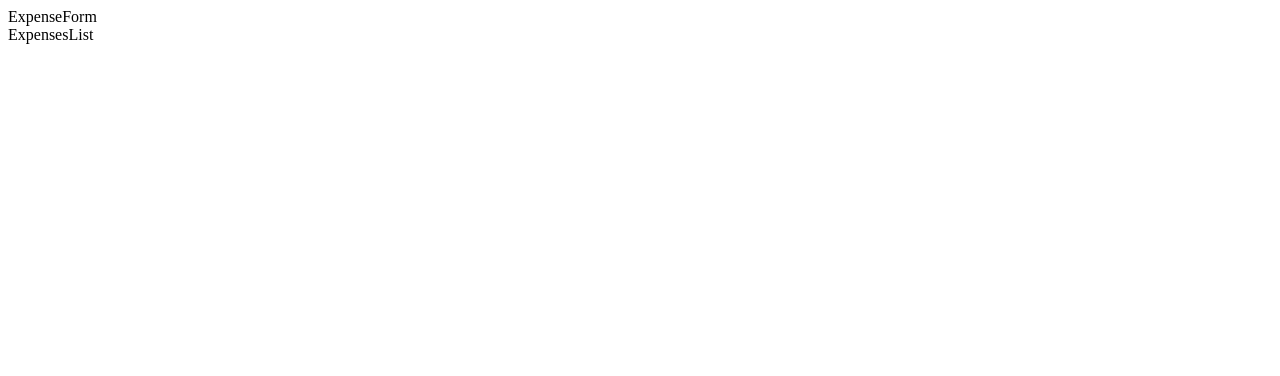
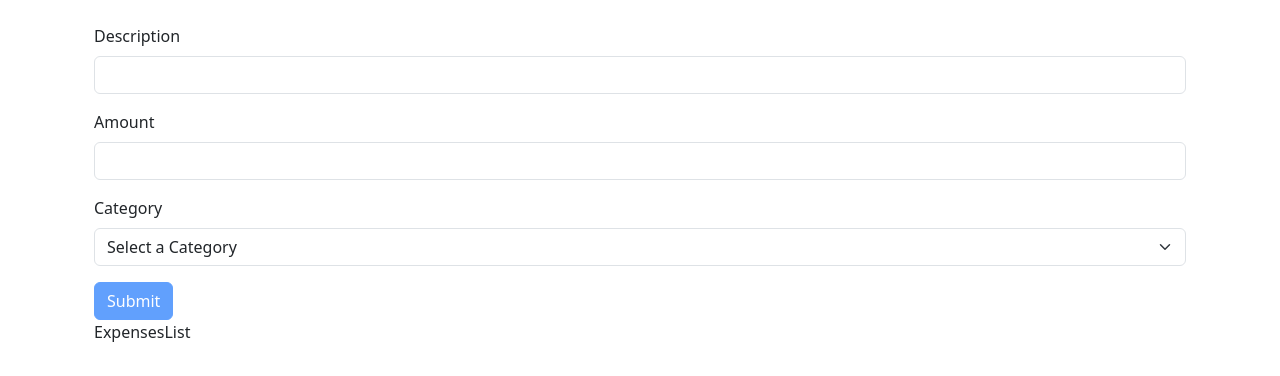
Before and after one commit to lokario/expense-tracker, a React (Vite) app: page / in a window 1280 px wide. Shown: the top 376 px of the page. Built offline with nearby package versions, Linux system fonts and the light colour scheme.

Commit message:
Add ExpenseForm UI and validation
Added react-hook-form and hookform-resolvers for form validation

```diff
--- a/package.json
+++ b/package.json
@@ -10,9 +10,11 @@
     "preview": "vite preview"
   },
   "dependencies": {
+    "@hookform/resolvers": "^3.4.2",
     "bootstrap": "^5.3.3",
     "react": "^18.2.0",
     "react-dom": "^18.2.0",
+    "react-hook-form": "^7.51.5",
     "zod": "^3.23.8"
   },
   "devDependencies": {
--- a/src/App.tsx
+++ b/src/App.tsx
@@ -3,7 +3,7 @@ import ExpensesList from "./components/ExpensesList";
 
 function App() {
 	return (
-		<div>
+		<div className="container p-4">
 			<ExpenseForm />
 			<ExpensesList />
 		</div>
--- a/src/components/ExpenseForm/ExpenseForm.tsx
+++ b/src/components/ExpenseForm/ExpenseForm.tsx
@@ -1,5 +1,90 @@
+import { FieldValues, useForm } from "react-hook-form";
+import { z } from "zod";
+import { zodResolver } from "@hookform/resolvers/zod";
+import CATEGORIES from "../categories";
+
+const schema = z.object({
+	description: z.string({ message: "Description must be a string" }).min(3, { message: "Description must be at least 3 characters" }),
+	amount: z.number({ required_error: "Amount is required", invalid_type_error: "Amount must be a number" }).min(1, { message: "Amount must be at 1 or higher" }),
+	category: z.enum(CATEGORIES),
+});
+
+type FormData = z.infer<typeof schema>;
+
 function ExpenseForm() {
-	return <div>ExpenseForm</div>;
+	const {
+		register,
+		handleSubmit,
+		formState: { errors, isValid },
+	} = useForm<FormData>({ resolver: zodResolver(schema) });
+
+	const onSubmit = (data: FieldValues) => {};
+
+	return (
+		<form onSubmit={handleSubmit(onSubmit)}>
+			<div className="form-group mb-3">
+				<label
+					htmlFor="description"
+					className="form-label"
+				>
+					Description
+				</label>
+				<input
+					{...register("description")}
+					type="text"
+					className="form-control"
+					id="description"
+				/>
+				{errors.description && <div className="text-danger small mt-2">{errors.description.message}</div>}
+			</div>
+			<div className="form-group mb-3">
+				<label
+					htmlFor="amount"
+					className="form-label"
+				>
+					Amount
+				</label>
+				<input
+					{...register("amount", { valueAsNumber: true })}
+					type="number"
+					className="form-control"
+					id="amount"
+				/>
+				{errors.amount && <div className="text-danger small mt-2">{errors.amount.message}</div>}
+			</div>
+			<div className="form-group mb-3">
+				<label
+					htmlFor="category"
+					className="form-label"
+				>
+					Category
+				</label>
+				<select
+					{...register("category")}
+					className="form-select"
+					id="category"
+				>
+					<option
+						disabled
+						selected
+					>
+						Select a Category
+					</option>
+					{CATEGORIES.map(category => (
+						<option value={category}>{category}</option>
+					))}
+				</select>
+				{errors.category && <div className="text-danger small mt-2">{errors.category.message}</div>}
+			</div>
+			<button
+				disabled={!isValid}
+				type="submit"
+				className="btn btn-primary"
+			>
+				Submit
+			</button>
+		</form>
+	);
 }
 
 export default ExpenseForm;
--- /dev/null
+++ b/src/components/categories.ts
@@ -0,0 +1,3 @@
+const CATEGORIES = ["Groceries", "Utilities", "Entertainment"] as const;
+
+export default CATEGORIES;
--- a/src/main.tsx
+++ b/src/main.tsx
@@ -1,6 +1,7 @@
 import React from 'react'
 import ReactDOM from 'react-dom/client'
 import App from "./App.tsx";
+import "bootstrap/dist/css/bootstrap.min.css";
 
 ReactDOM.createRoot(document.getElementById('root')!).render(
   <React.StrictMode>
```
Also changed, not shown: 1 other file (tests, documents, lock files or other folders).
